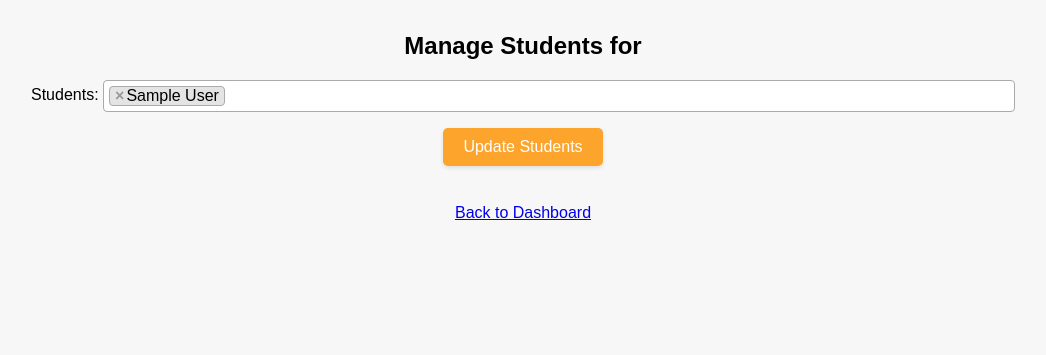
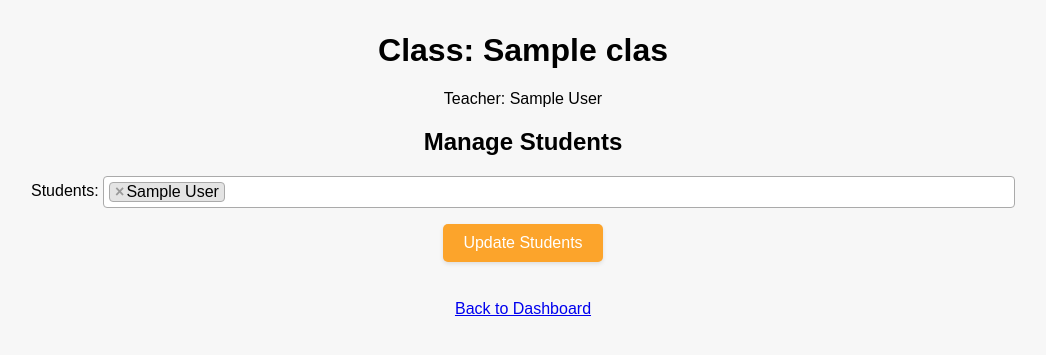
Before and after one commit to CEGabriele/penguin-python-platform, a Django app: page /dashboard/admin-class-view/1/ in a window 1280 px wide. Shown: the top 355 px of the page, without its empty margins (117-1163 px from the left). Run offline with Django 5.2, Linux system fonts and the light colour scheme; a user stored in the database is signed in; tables that the repository leaves empty hold one stand-in row (values such as "Sample post").

Commit message:
Updating admin class view

```diff
--- a/dashboard/templates/admin_class_view.html
+++ b/dashboard/templates/admin_class_view.html
@@ -7,9 +7,9 @@
     {{student_form.media}}
 </head>
 <body>
-    <h2>Manage Students for {{ class_obj.class_name }}</h2>
-
-
+    <h1>Class: {{ class_obj.name }}</h1>
+    <p> Teacher: {{ class_obj.teacher.user.get_full_name }}</p>
+    <h2>Manage Students</h2>
     <form method="post">
         {% csrf_token %}
         {{ student_form.as_p }}
--- a/dashboard/views.py
+++ b/dashboard/views.py
@@ -157,7 +157,7 @@ def admin_class_view(request, class_id):
 
             return redirect('admin_class_view', class_id = class_obj.id)
 
-        return render(request, 'admin_class_view.html', {'class': class_obj, 'student_form': student_form})
+        return render(request, 'admin_class_view.html', {'class_obj': class_obj, 'student_form': student_form})
     else:
         return redirect('teacher_dashboard')
 
```
